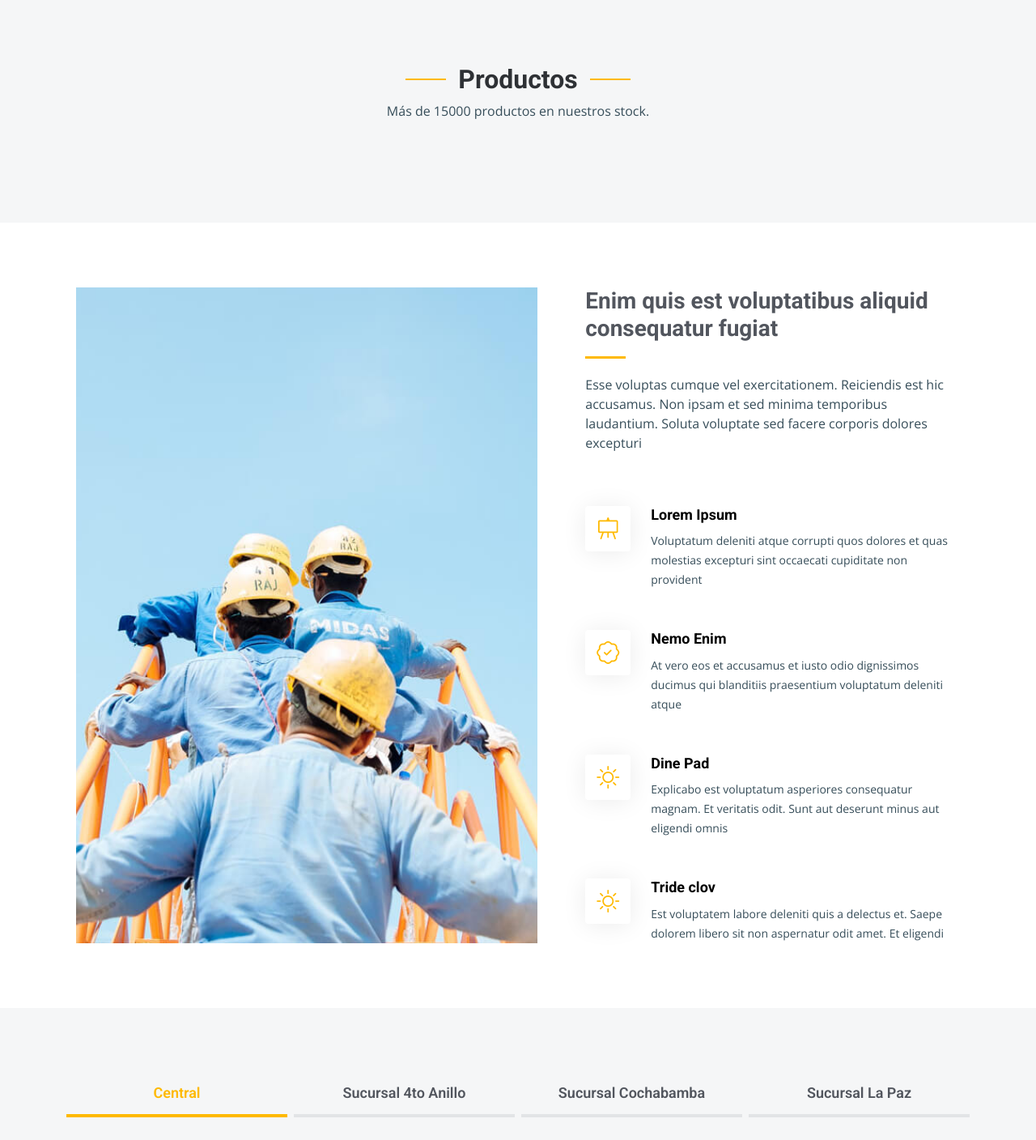
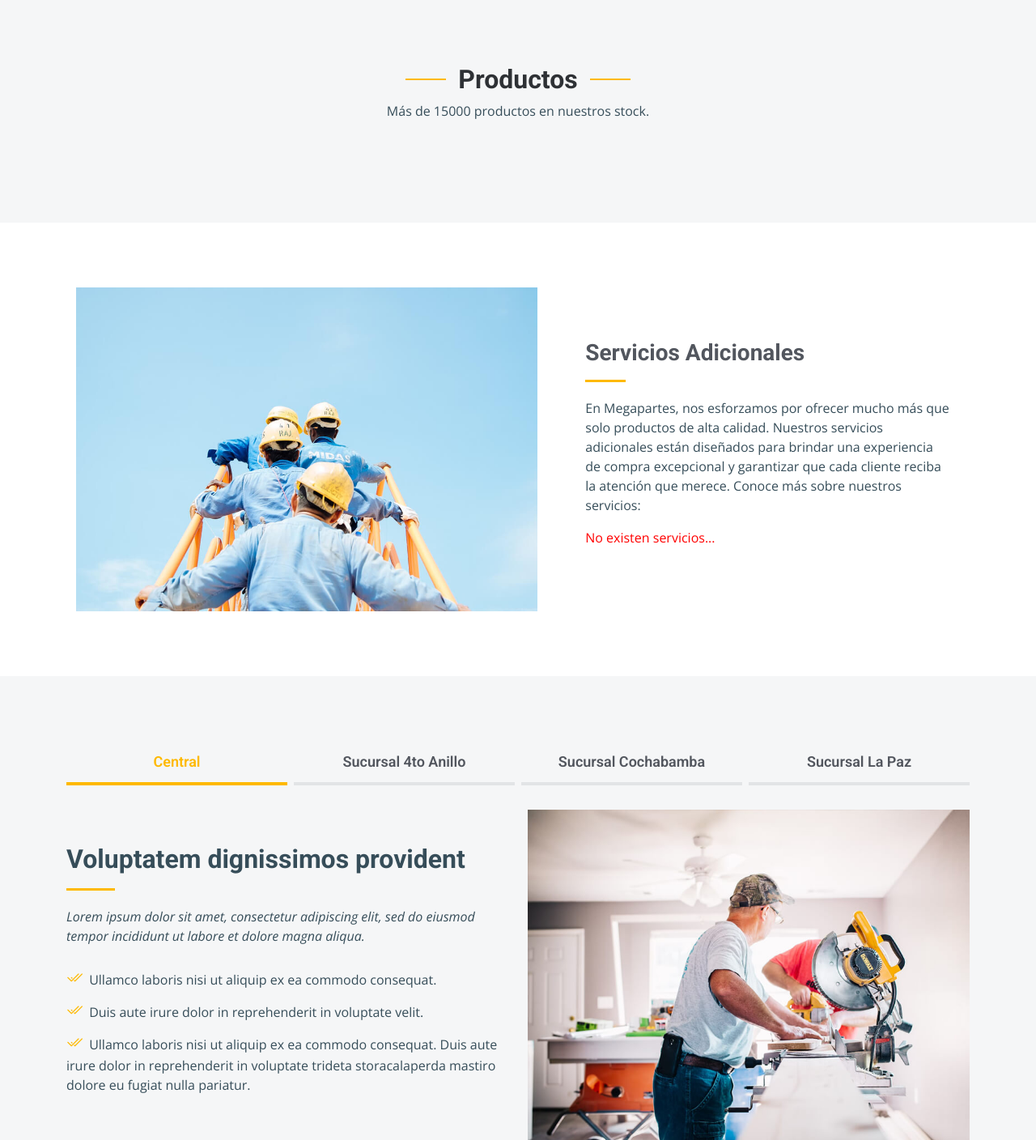
Before and after one commit to wfarelt/megapartes, a Django app: page / in a window 1280 px wide. Shown: the part 801-2209 px from the top of the page at 81% size. Run offline with Django 4.2, Linux system fonts and the light colour scheme; data that the repository does not hold is empty; some libraries are stand-ins or nearby versions.

Commit message:
add model and view servicios

```diff
--- a/page/admin.py
+++ b/page/admin.py
@@ -1,5 +1,5 @@
 from django.contrib import admin
-from .models import Sliders, Categoria
+from .models import Sliders, Categoria, Servicio
 # Register your models here.
 
 @admin.register(Sliders)
@@ -9,3 +9,7 @@
 @admin.register(Categoria)
 class CategoriaAdmin(admin.ModelAdmin):
     list_display = ('nombre', 'estado')
+
+@admin.register(Servicio)
+class ServicioAdmin(admin.ModelAdmin):
+    list_display = ('nombre', 'estado')
--- a/page/templates/page/home.html
+++ b/page/templates/page/home.html
@@ -126,55 +126,35 @@
     <!-- ======= Alt Services Section ======= -->
     <section id="alt-services" class="alt-services">
         <div class="container" data-aos="fade-up">
-
             <div class="row justify-content-around gy-4">
-            <div class="col-lg-6 img-bg" style="background-image: url({% static 'img/alt-services.jpg' %});" data-aos="zoom-in"
+                <div class="col-lg-6 img-bg" style="background-image: url({% static 'img/alt-services.jpg' %})" data-aos="zoom-in"
                 data-aos-delay="100"></div>
 
                 <div class="col-lg-5 d-flex flex-column justify-content-center">
-            <h3>Enim quis est voluptatibus aliquid consequatur fugiat</h3>
-            <p>Esse voluptas cumque vel exercitationem. Reiciendis est hic accusamus. Non ipsam et sed minima temporibus
-                laudantium. Soluta voluptate sed facere corporis dolores excepturi</p>
+                    <h3>Servicios Adicionales</h3>
+                    <p>En Megapartes, nos esforzamos por ofrecer mucho más que solo productos de alta calidad. Nuestros servicios
+                        adicionales están diseñados para brindar una experiencia de compra excepcional y garantizar que cada cliente
+                        reciba la atención que merece. Conoce más sobre nuestros servicios:
+                    </p>
+
+                    {% if not services %}
+                        <p style="color: red;">No existen servicios...</p>
+                    {% else %}
+                        {% for service in services %}
 
                             <div class="icon-box d-flex position-relative" data-aos="fade-up" data-aos-delay="100">
-                <i class="bi bi-easel flex-shrink-0"></i>
+                                <i class="bi {{service.icono}} flex-shrink-0"></i>
                                 <div>
-                <h4><a href="" class="stretched-link">Lorem Ipsum</a></h4>
-                <p>Voluptatum deleniti atque corrupti quos dolores et quas molestias excepturi sint occaecati cupiditate
-                    non provident</p>
+                                <h4><a href="" class="stretched-link">{{service.nombre}}</a></h4>
+                                <p>{{service.descripcion}}</p>
                                 </div>
                             </div><!-- End Icon Box -->
 
-            <div class="icon-box d-flex position-relative" data-aos="fade-up" data-aos-delay="200">
-                <i class="bi bi-patch-check flex-shrink-0"></i>
-                <div>
-                <h4><a href="" class="stretched-link">Nemo Enim</a></h4>
-                <p>At vero eos et accusamus et iusto odio dignissimos ducimus qui blanditiis praesentium voluptatum
-                    deleniti atque</p>
-                </div>
-            </div><!-- End Icon Box -->
-
-            <div class="icon-box d-flex position-relative" data-aos="fade-up" data-aos-delay="300">
-                <i class="bi bi-brightness-high flex-shrink-0"></i>
-                <div>
-                <h4><a href="" class="stretched-link">Dine Pad</a></h4>
-                <p>Explicabo est voluptatum asperiores consequatur magnam. Et veritatis odit. Sunt aut deserunt minus
-                    aut eligendi omnis</p>
-                </div>
-            </div><!-- End Icon Box -->
-
-            <div class="icon-box d-flex position-relative" data-aos="fade-up" data-aos-delay="400">
-                <i class="bi bi-brightness-high flex-shrink-0"></i>
-                <div>
-                <h4><a href="" class="stretched-link">Tride clov</a></h4>
-                <p>Est voluptatem labore deleniti quis a delectus et. Saepe dolorem libero sit non aspernatur odit amet.
-                    Et eligendi</p>
-                </div>
-            </div><!-- End Icon Box -->
+                        {% endfor %}
+                    {% endif %}
 
                 </div>
             </div>
-
         </div>
     </section><!-- End Alt Services Section -->
 
--- a/page/views.py
+++ b/page/views.py
@@ -1,9 +1,10 @@
 from django.shortcuts import render
-from .models import Sliders, Categoria
+from .models import Sliders, Categoria, Servicio
 
 # Create your views here.
 
 def home(request):
     sliders = Sliders.objects.all()
     categories = Categoria.objects.all()
-    return render(request, 'page/home.html', {'sliders': sliders, 'categories': categories})
+    services = Servicio.objects.all()
+    return render(request, 'page/home.html', {'sliders': sliders, 'categories': categories, 'services':services})
```
Also changed, not shown: page/models.py (+12 -0 lines), README.md, page/migrations/0004_servicio.py (added). Lines whose indentation alone changed are shown as unchanged.
